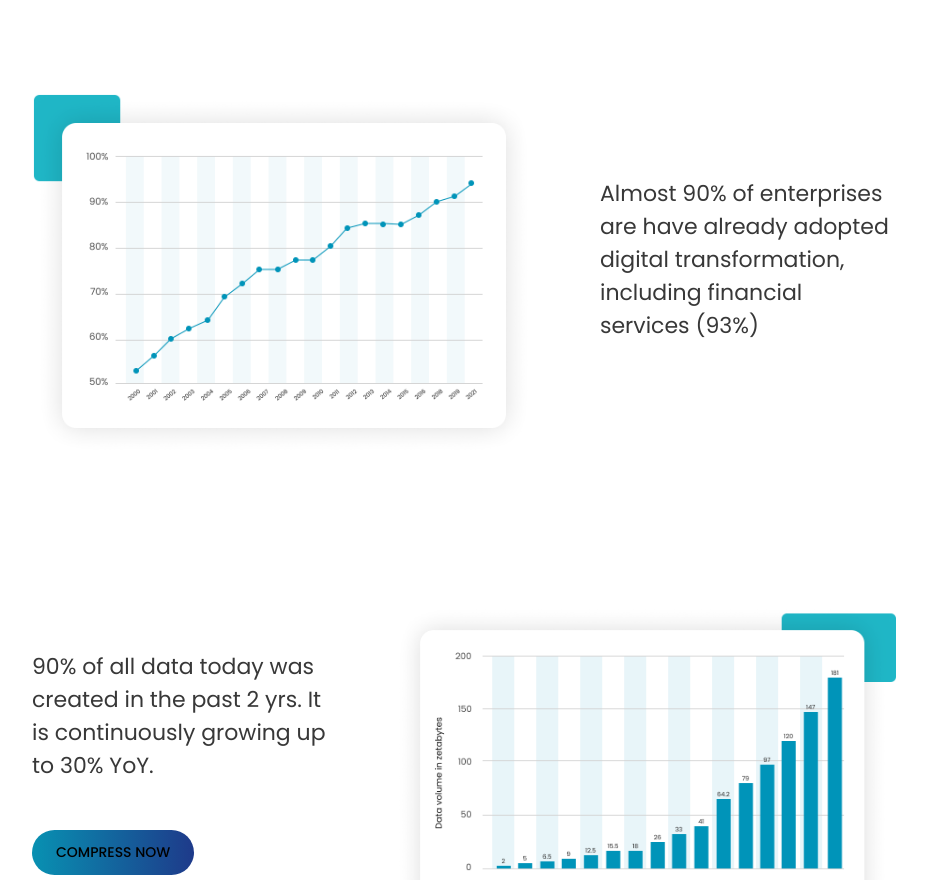
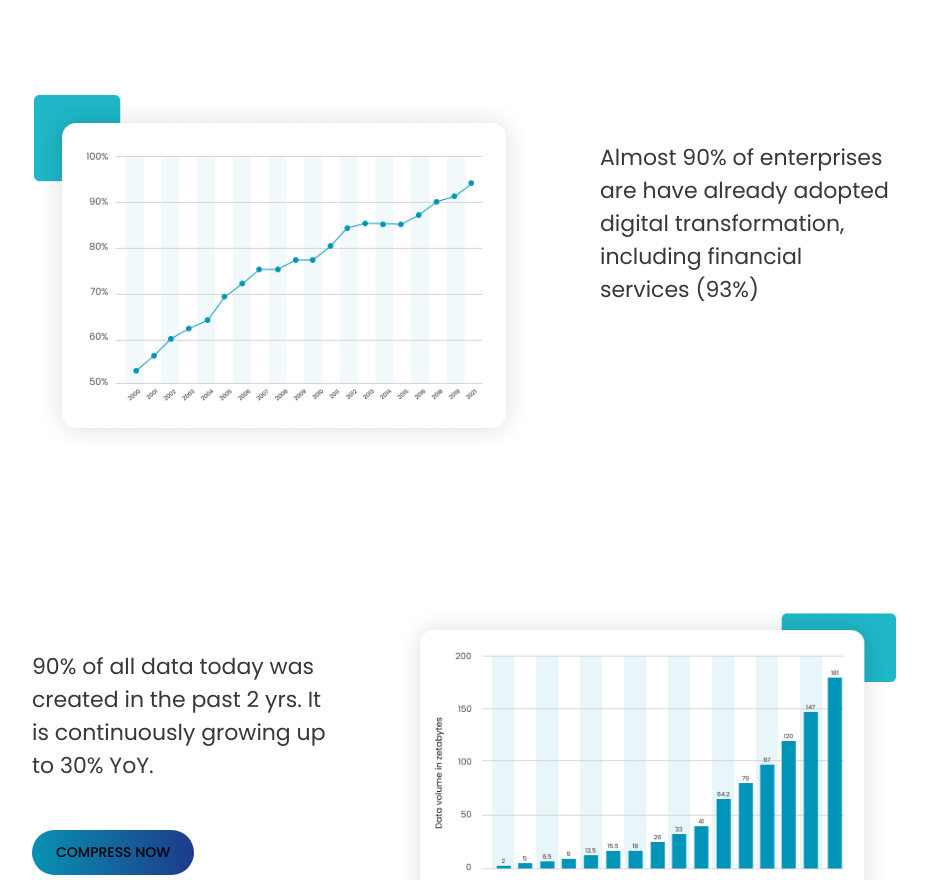
Before and after one commit to daffakamal/kecilin-clone, a Next.js app: page / in a window 1280 px wide. Shown: the part 3100-3980 px from the top of the page, without its empty margins (176-1103 px from the left). Built offline with nearby package versions, Linux system fonts and the light colour scheme.

Commit message:
fix(Home): add pt in home-chart section

```diff
--- a/components/Home/home-chart.js
+++ b/components/Home/home-chart.js
@@ -23,7 +23,7 @@ export default function HomeChart() {
                         loading="lazy"
                         alt="Chart"
                     />
-                    <p className="font-PoppinsRegular text-[16px] xs:text-[22px] text-[#383838] pt-8 xs:pt-12 md:translate-y-9">
+                    <p className="font-PoppinsRegular text-[16px] xs:text-[22px] text-[#383838] pt-8 xs:pt-12 md:pt-0 lg:pt-3 md:translate-y-9">
                         Almost 90% of enterprises are have already adopted digital transformation, including financial services (93%)
                     </p>
                 </div>
```
